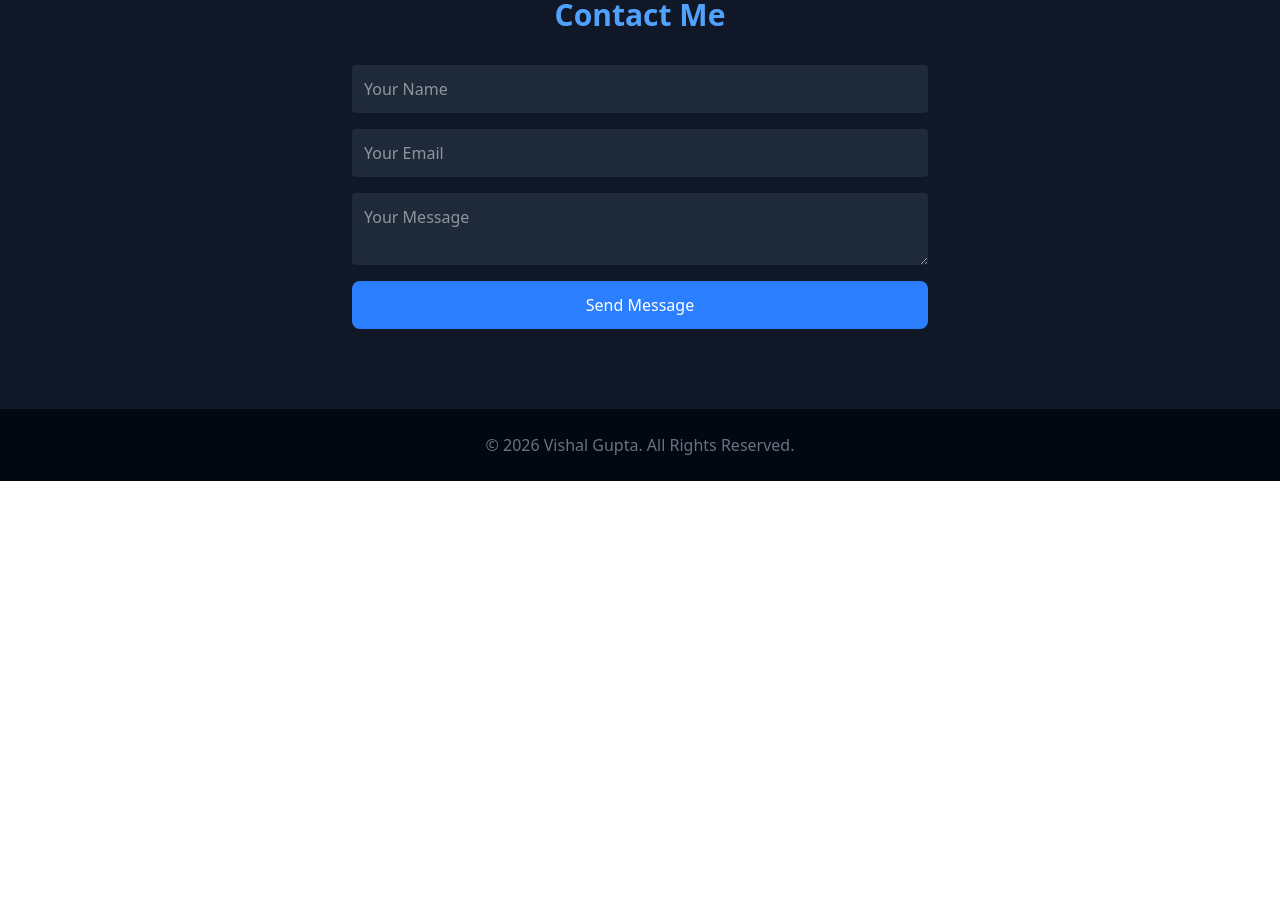
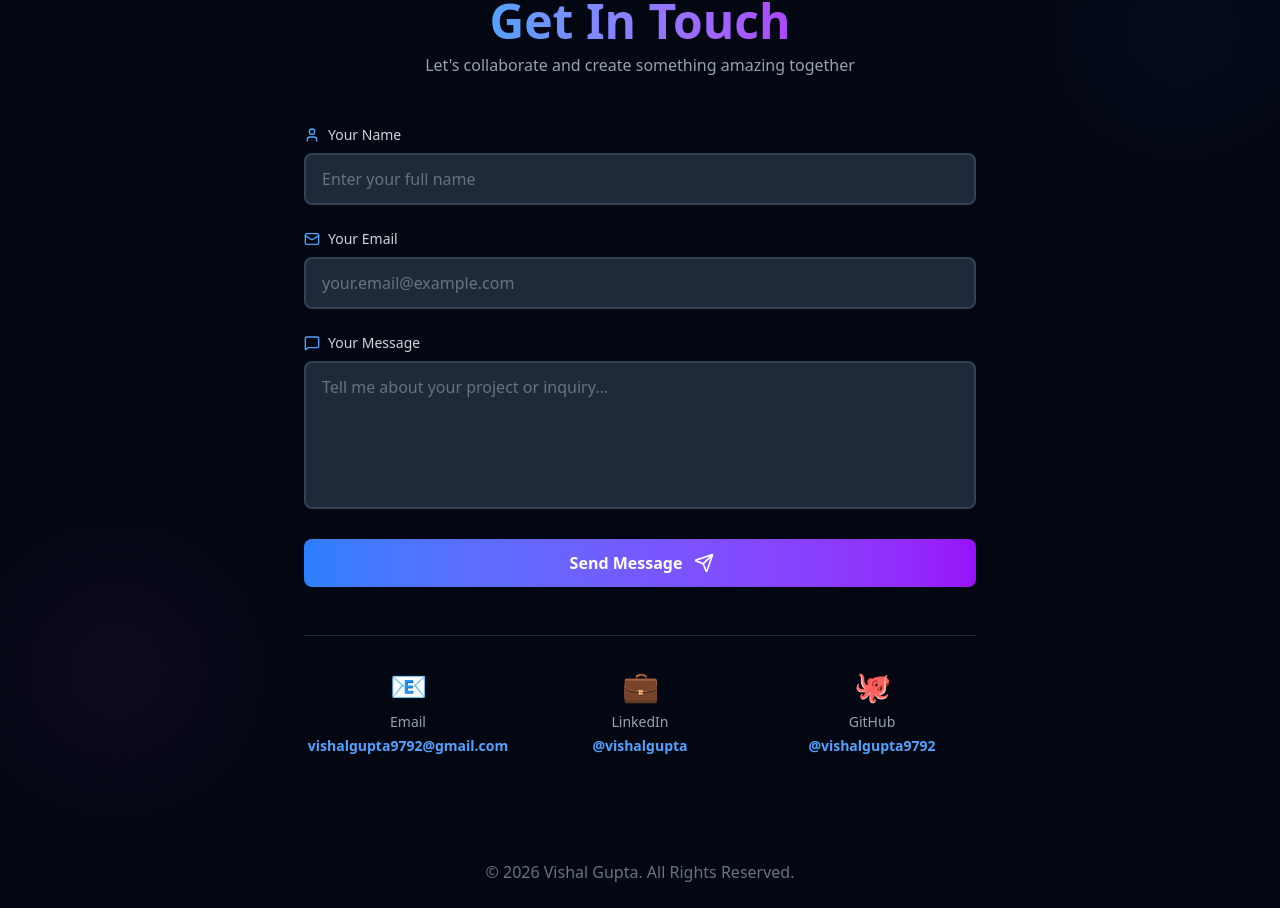
Before and after one commit to vishalgupta9792/Vishal_Portfolio, a React (Vite) app: page / in a window 1280 px wide. Shown: the part 4035-4943 px from the top of the page. Before the commit the page ends 4516 px from the top, so only its background shows below. Built offline with nearby package versions, Linux system fonts and the light colour scheme.

Commit message:
Contact: add advanced animations, form state, focus effects, and decorative elements

```diff
--- a/src/assets/Contact.jsx
+++ b/src/assets/Contact.jsx
@@ -1,25 +1,184 @@
 import { motion } from "framer-motion"
+import { useState } from "react"
+import { Mail, User, MessageSquare, Send } from "lucide-react"
 
 export default function Contact() {
+  const [formData, setFormData] = useState({ name: "", email: "", message: "" })
+  const [submitted, setSubmitted] = useState(false)
+  const [focusedField, setFocusedField] = useState(null)
+
+  const handleSubmit = (e) => {
+    e.preventDefault()
+    setSubmitted(true)
+    setTimeout(() => {
+      setFormData({ name: "", email: "", message: "" })
+      setSubmitted(false)
+    }, 3000)
+  }
+
+  const containerVariants = {
+    hidden: { opacity: 0, y: 30 },
+    visible: {
+      opacity: 1,
+      y: 0,
+      transition: { duration: 0.6, staggerChildren: 0.1 }
+    }
+  }
+
+  const itemVariants = {
+    hidden: { opacity: 0, y: 20 },
+    visible: { opacity: 1, y: 0 }
+  }
+
+  const inputVariants = {
+    focus: { scale: 1.02, boxShadow: "0 0 20px rgba(59, 130, 246, 0.5)" },
+    blur: { scale: 1, boxShadow: "0 0 0px rgba(59, 130, 246, 0)" }
+  }
+
   return (
-    <motion.section id="contact" className="py-20 px-6 bg-gray-900"
-      initial={{ opacity: 0, y: 20 }}
-      whileInView={{ opacity: 1, y: 0 }}
+    <motion.section id="contact" className="py-20 px-6 bg-gray-950 relative overflow-hidden"
+      initial="hidden"
+      whileInView="visible"
       viewport={{ once: true, amount: 0.2 }}
-      transition={{ duration: 0.6 }}
+      variants={containerVariants}
     >
-      <h2 className="text-3xl font-bold text-blue-400 mb-8 text-center">
-        Contact Me
-      </h2>
+      {/* Animated background elements */}
+      <motion.div className="absolute top-10 right-10 w-32 h-32 bg-blue-500 rounded-full blur-3xl opacity-10"
+        animate={{ y: [0, 30, 0], x: [0, 20, 0] }}
+        transition={{ duration: 6, repeat: Infinity }}
+      />
+      <motion.div className="absolute bottom-20 left-10 w-40 h-40 bg-purple-500 rounded-full blur-3xl opacity-10"
+        animate={{ y: [0, -30, 0], x: [0, -20, 0] }}
+        transition={{ duration: 8, repeat: Infinity }}
+      />
 
-      <form className="max-w-xl mx-auto flex flex-col space-y-4">
-        <input type="text" placeholder="Your Name" className="p-3 rounded bg-gray-800" />
-        <input type="email" placeholder="Your Email" className="p-3 rounded bg-gray-800" />
-        <textarea placeholder="Your Message" className="p-3 rounded bg-gray-800" />
-        <button className="bg-blue-500 py-3 rounded-lg hover:bg-blue-600">
-          Send Message
-        </button>
-      </form>
+      <div className="max-w-2xl mx-auto relative z-10">
+        <motion.h2 className="text-4xl md:text-5xl font-bold text-center mb-2"
+          variants={itemVariants}
+        >
+          <span className="bg-gradient-to-r from-blue-400 to-purple-500 bg-clip-text text-transparent">
+            Get In Touch
+          </span>
+        </motion.h2>
+
+        <motion.p className="text-gray-400 text-center mb-12"
+          variants={itemVariants}
+        >
+          Let's collaborate and create something amazing together
+        </motion.p>
+
+        {submitted ? (
+          <motion.div
+            initial={{ opacity: 0, scale: 0.8 }}
+            animate={{ opacity: 1, scale: 1 }}
+            exit={{ opacity: 0, scale: 0.8 }}
+            className="bg-green-900 border border-green-500 rounded-lg p-6 text-center"
+          >
+            <motion.div animate={{ rotate: 360 }} transition={{ duration: 0.6 }}>
+              <Send className="w-12 h-12 text-green-400 mx-auto mb-3" />
+            </motion.div>
+            <p className="text-green-300 font-semibold">Message sent successfully!</p>
+            <p className="text-green-200 text-sm mt-1">Thanks for reaching out. I'll get back to you soon.</p>
+          </motion.div>
+        ) : (
+          <form onSubmit={handleSubmit} className="space-y-6">
+            {/* Name Field */}
+            <motion.div variants={itemVariants}>
+              <label className="flex items-center text-sm text-gray-300 mb-2">
+                <User className="w-4 h-4 mr-2 text-blue-400" />
+                Your Name
+              </label>
+              <motion.input
+                type="text"
+                placeholder="Enter your full name"
+                value={formData.name}
+                onChange={(e) => setFormData({ ...formData, name: e.target.value })}
+                onFocus={() => setFocusedField("name")}
+                onBlur={() => setFocusedField(null)}
+                variants={inputVariants}
+                animate={focusedField === "name" ? "focus" : "blur"}
+                required
+                className="w-full px-4 py-3 bg-gray-800 border-2 border-gray-700 rounded-lg text-white placeholder-gray-500 focus:outline-none transition-all"
+              />
+            </motion.div>
+
+            {/* Email Field */}
+            <motion.div variants={itemVariants}>
+              <label className="flex items-center text-sm text-gray-300 mb-2">
+                <Mail className="w-4 h-4 mr-2 text-blue-400" />
+                Your Email
+              </label>
+              <motion.input
+                type="email"
+                placeholder="your.email@example.com"
+                value={formData.email}
+                onChange={(e) => setFormData({ ...formData, email: e.target.value })}
+                onFocus={() => setFocusedField("email")}
+                onBlur={() => setFocusedField(null)}
+                variants={inputVariants}
+                animate={focusedField === "email" ? "focus" : "blur"}
+                required
+                className="w-full px-4 py-3 bg-gray-800 border-2 border-gray-700 rounded-lg text-white placeholder-gray-500 focus:outline-none transition-all"
+              />
+            </motion.div>
+
+            {/* Message Field */}
+            <motion.div variants={itemVariants}>
+              <label className="flex items-center text-sm text-gray-300 mb-2">
+                <MessageSquare className="w-4 h-4 mr-2 text-blue-400" />
+                Your Message
+              </label>
+              <motion.textarea
+                placeholder="Tell me about your project or inquiry..."
+                rows="5"
+                value={formData.message}
+                onChange={(e) => setFormData({ ...formData, message: e.target.value })}
+                onFocus={() => setFocusedField("message")}
+                onBlur={() => setFocusedField(null)}
+                variants={inputVariants}
+                animate={focusedField === "message" ? "focus" : "blur"}
+                required
+                className="w-full px-4 py-3 bg-gray-800 border-2 border-gray-700 rounded-lg text-white placeholder-gray-500 focus:outline-none transition-all resize-none"
+              />
+            </motion.div>
+
+            {/* Submit Button */}
+            <motion.button
+              type="submit"
+              variants={itemVariants}
+              whileHover={{ scale: 1.05 }}
+              whileTap={{ scale: 0.95 }}
+              className="w-full bg-gradient-to-r from-blue-500 to-purple-600 hover:from-blue-600 hover:to-purple-700 text-white font-semibold py-3 rounded-lg flex items-center justify-center space-x-2 transition-all"
+            >
+              <span>Send Message</span>
+              <motion.div animate={{ x: [0, 5, 0] }} transition={{ duration: 1, repeat: Infinity }}>
+                <Send className="w-5 h-5" />
+              </motion.div>
+            </motion.button>
+          </form>
+        )}
+
+        {/* Contact Info Section */}
+        <motion.div
+          variants={itemVariants}
+          className="mt-12 pt-8 border-t border-gray-800 grid md:grid-cols-3 gap-6"
+        >
+          {[
+            { icon: "📧", label: "Email", value: "vishalgupta9792@gmail.com" },
+            { icon: "💼", label: "LinkedIn", value: "@vishalgupta" },
+            { icon: "🐙", label: "GitHub", value: "@vishalgupta9792" }
+          ].map((item, i) => (
+            <motion.div key={i}
+              whileHover={{ y: -5 }}
+              className="text-center"
+            >
+              <div className="text-3xl mb-2">{item.icon}</div>
+              <p className="text-gray-400 text-sm">{item.label}</p>
+              <p className="text-blue-400 font-semibold text-sm mt-1">{item.value}</p>
+            </motion.div>
+          ))}
+        </motion.div>
+      </div>
     </motion.section>
   )
 }
```
